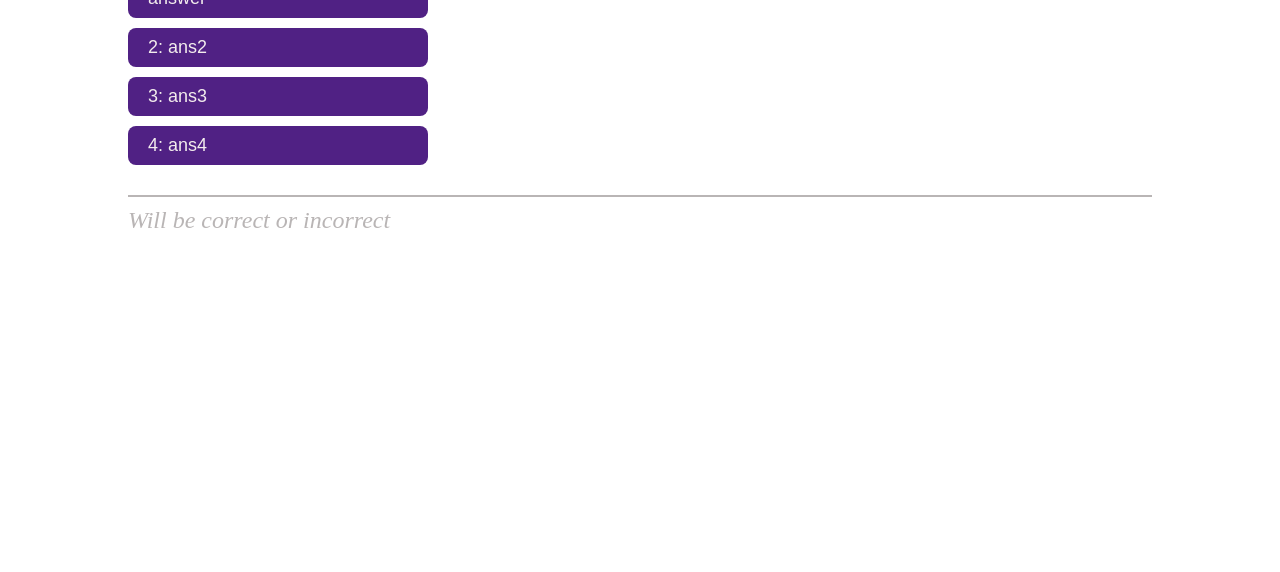
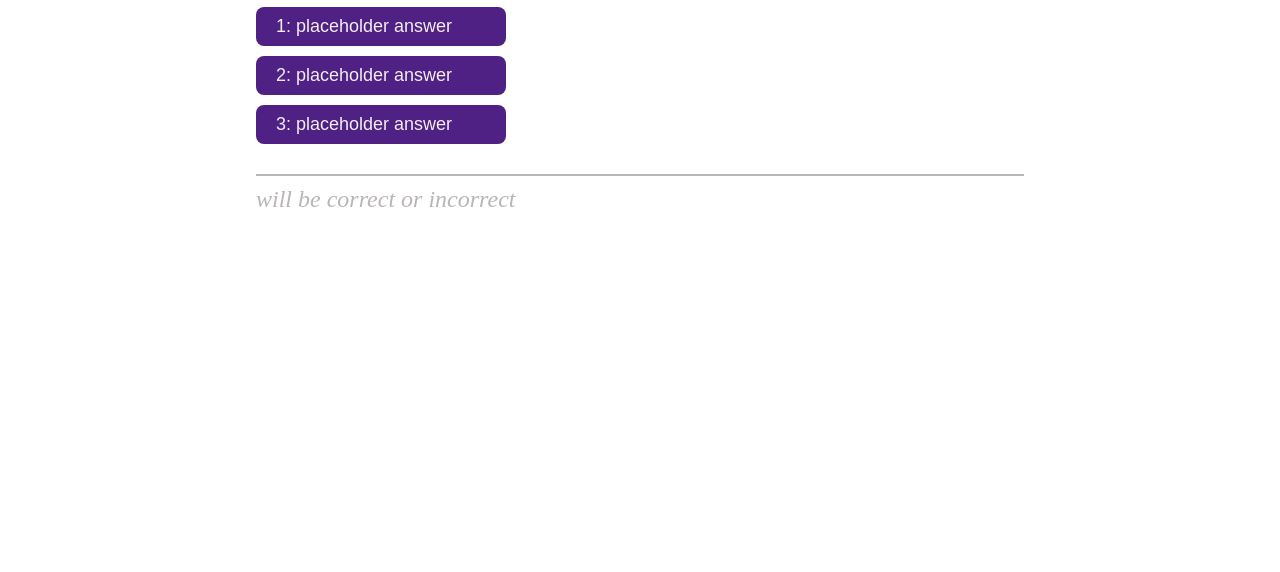
Before and after one commit to RobertAReedy/code-quiz, a plain HTML site: page index.html in a window 1280 px wide. Shown: the part 228-800 px from the top of the page. Drawn offline with Linux system fonts and the light colour scheme.

Commit message:
html draft removed; now created instead in js

```diff
--- a/assets/css/style.css
+++ b/assets/css/style.css
@@ -14,25 +14,32 @@ header #high-score-button {
     color:rgb(202, 109, 187);
 }
 
-main .aQuestion h2 {
-    margin: 10px 0 0 10%;
+main {
+    margin: 5% 20% 0 20%;
+}
+
+/*Beginning of dynamic html rules below*/
+
+main .question-sheet div {
+    display: flex;
+    flex-direction: column;
+    /* margin: 5% 10% 0 10%; */
+    padding-bottom: 30px;
+    border-bottom: solid 2px #b9b5b5;
+    font-family: Arial, Helvetica, sans-serif;
+}
+
+main .question-sheet h2 {
+    margin: 10px 0 0 0;
     font-style: italic;
     font-weight: 200;
     color: #b9b5b5;
 }
 
-main .aQuestion div {
-    display: flex;
-    flex-direction: column;
-    margin: 5% 10% 0 10%;
-    padding-bottom: 30px;
-    border-bottom: solid 2px #b9b5b5;
-    font-family: Arial, Helvetica, sans-serif;
-}
 
-main .aQuestion div button{
+main .question-sheet div button {
     margin-top: 10px;
-    width: 300px;
+    width: 250px;
     color: #f3eded;
     background-color: #502184;
     padding: 9px 0px 9px 20px;
--- a/assets/js/script.js
+++ b/assets/js/script.js
@@ -0,0 +1,36 @@
+/* I should only make the header stuff transparent
+when viewing high scores, rather than disappearing
+them entirely*/
+
+/* The div called Main will stay for all states
+of the program, and will not ever be removed*/
+
+var mainEl = document.querySelector("#main-page");
+var qSheetEl = document.createElement("div");
+
+/**
+ * Will show the sheet used for asking questions. Currently
+ * in styling and HTML stage.
+ */
+var createQuestionSheet = function() {
+    var questionAnswerBoxEl = document.createElement("div");
+    var questionEl = document.createElement("h1");
+    var answerButtons = [];
+    var isCorrectEl = document.createElement("h2");
+
+    qSheetEl.className = "question-sheet";
+    questionEl.textContent = "What was the birthplace of Mesopotamian civilization?";
+    isCorrectEl.textContent = "will be correct or incorrect";
+
+    questionAnswerBoxEl.appendChild(questionEl);
+    for (var i = 0; i < 4; i++) {
+        answerButtons.push(document.createElement("button"));
+        answerButtons[i].textContent = i + ": placeholder answer";
+        questionAnswerBoxEl.appendChild(answerButtons[i]);
+    }
+    qSheetEl.appendChild(questionAnswerBoxEl);
+    qSheetEl.appendChild(isCorrectEl);
+    mainEl.appendChild(qSheetEl);
+}
+
+createQuestionSheet(); //for testing purposes
--- a/index.html
+++ b/index.html
@@ -12,17 +12,10 @@
         <h4 id="high-score-button">View High Scores</h4>
         <h4 id="timer">Time: placeholder</h4>
     </header>
-    <main>
-        <div class="aQuestion">
-            <div>
-                <h1>A question with a potentially really large amount of words in it will go here:</h1>
-                <button>1: A succinct but slightly long answer</button>
-                <button>2: ans2</button>
-                <button>3: ans3</button>
-                <button>4: ans4</button>
-            </div>
-            <h2>Will be correct or incorrect</h2>
-        </div>
+
+    <!-- Main will stay there for all program states -->
+    <main id="main-page">
+
     </main>
 
     <script src="./assets/js/script.js"></script>
```
Also changed, not shown: assets/notes.txt (added).
